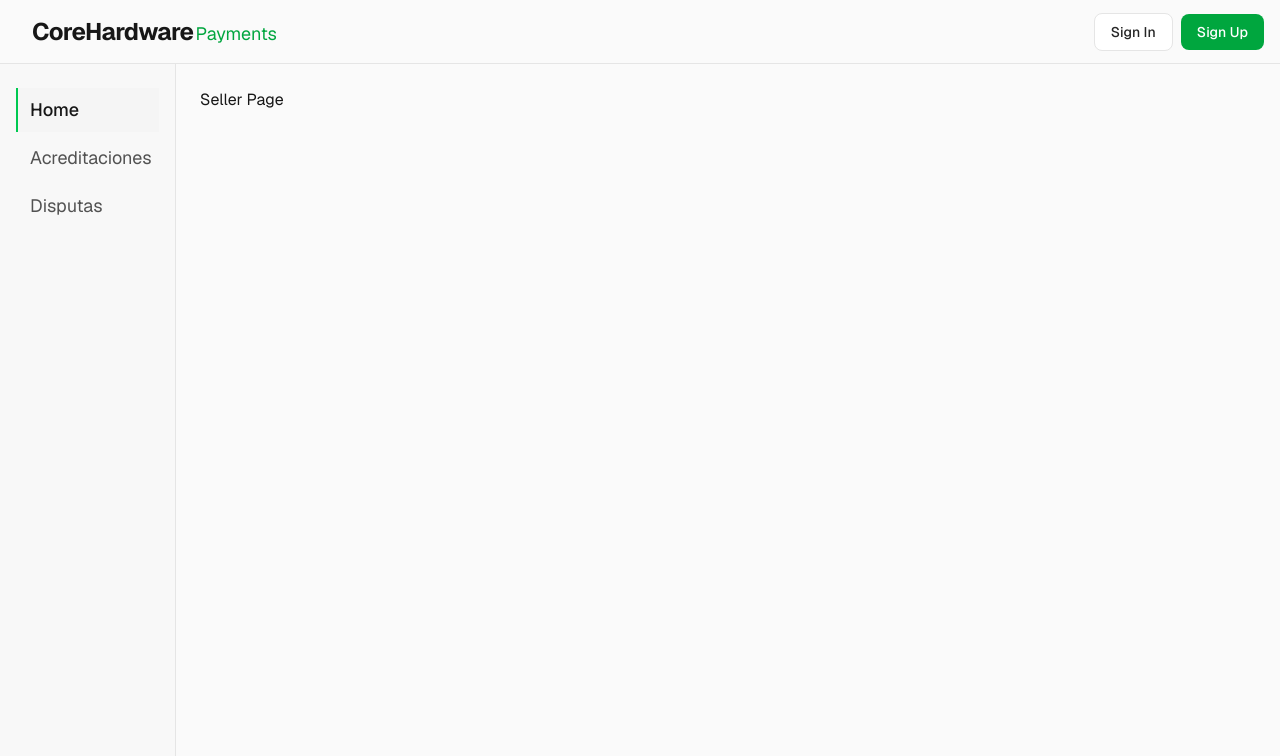
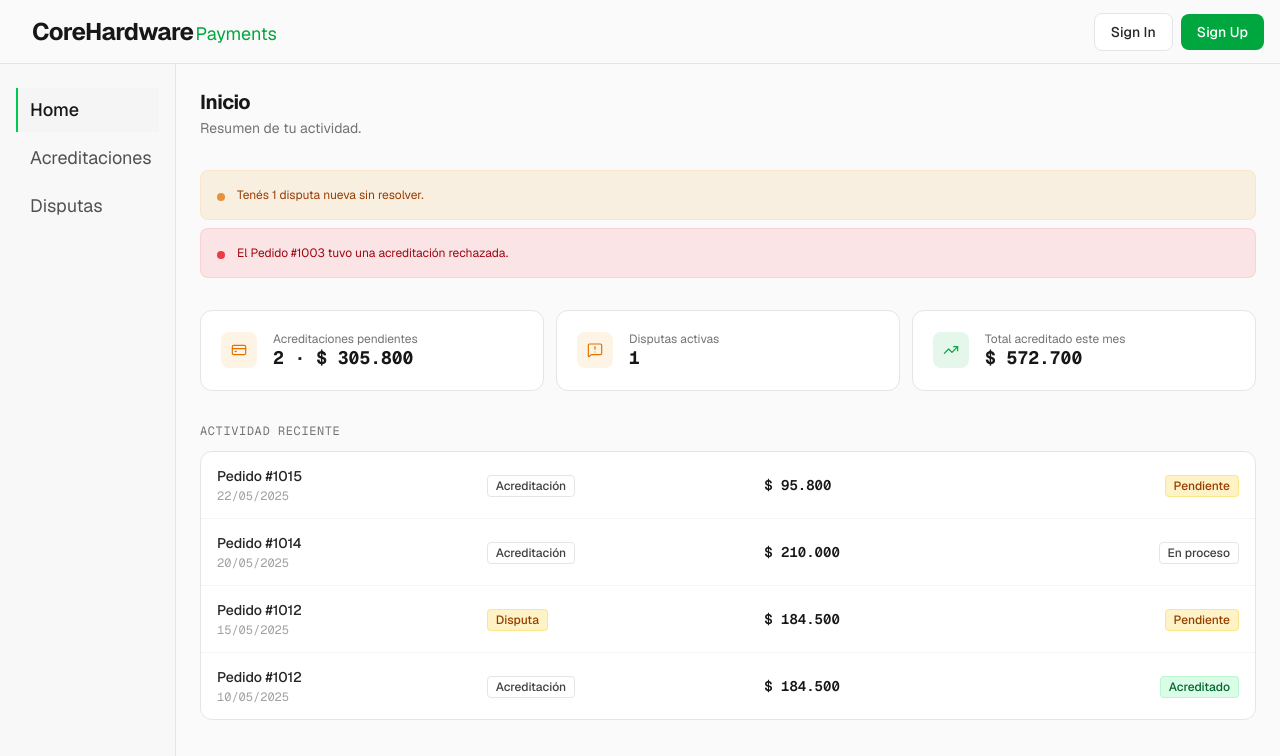
Before and after one commit to IAW-2026/proyecto-c-payments2-corehardware, a Next.js app: page /seller in a window 1280 px wide. Shown: the top 756 px of the page. Built offline with nearby package versions, Linux system fonts and the light colour scheme; no server answers.

Commit message:
seller homepage

```diff
--- a/app/(protected)/buyer/page.tsx
+++ b/app/(protected)/buyer/page.tsx
@@ -3,7 +3,7 @@
 import { CreditCard, MessageSquareWarning, Package } from 'lucide-react'
 import { Badge } from '@/components/ui/badge'
 import { formatFecha, formatMonto } from '@/lib/formatters'
-import { SummaryCard } from '@/components/buyer/summary-card'
+import { SummaryCard } from '@/components/ui/summary-card'
 import { AlertBanner } from '@/components/buyer/alert-banner'
 
 
--- a/app/(protected)/seller/page.tsx
+++ b/app/(protected)/seller/page.tsx
@@ -1,3 +1,125 @@
-export default function SellerPage() {
-    return <div>Seller Page</div>;
+'use client'
+
+import { CreditCard, MessageSquareWarning, TrendingUp } from 'lucide-react'
+import { Badge } from '@/components/ui/badge'
+import { Notification } from '@/components/ui/notification'
+import { SummaryCard } from '@/components/ui/summary-card'
+import { formatFecha, formatMonto } from '@/lib/formatters'
+
+const badgeVariant: Record<string, React.ComponentProps<typeof Badge>['variant']> = {
+    pendiente:  'warning',
+    en_proceso: 'default',
+    acreditado: 'accent',
+    rechazado:  'danger',
+    reembolsada:'accent',
+    repuesta:   'accent',
+    rechazada:  'danger',
 }
+
+const badgeLabel: Record<string, string> = {
+    pendiente:   'Pendiente',
+    en_proceso:  'En proceso',
+    acreditado:  'Acreditado',
+    rechazado:   'Rechazado',
+    reembolsada: 'Reembolsada',
+    repuesta:    'Repuesta',
+    rechazada:   'Rechazada',
+}
+
+export default function SellerHomePage() {
+    return (
+        <div className="max-w-6xl mx-auto space-y-8">
+
+            {/* Encabezado */}
+            <div>
+                <h1 className="text-xl font-bold tracking-tight text-neutral-900 dark:text-neutral-100">Inicio</h1>
+                <p className="text-sm text-neutral-500 mt-0.5">Resumen de tu actividad.</p>
+            </div>
+
+            {/* Alertas */}
+            {alertas.length > 0 && (
+                <div className="space-y-2">
+                    {alertas.map((a) => (
+                        <Notification key={a.id} variant={a.variant}>{a.mensaje}</Notification>
+                    ))}
+                </div>
+            )}
+
+            {/* Resumen */}
+            <div className="grid grid-cols-1 sm:grid-cols-3 gap-3">
+                <SummaryCard
+                    icon={CreditCard}
+                    label="Acreditaciones pendientes"
+                    value={`${resumen.acreditacionesPendientes.cantidad} · ${formatMonto(resumen.acreditacionesPendientes.monto)}`}
+                    accent={resumen.acreditacionesPendientes.cantidad > 0}
+                />
+                <SummaryCard
+                    icon={MessageSquareWarning}
+                    label="Disputas activas"
+                    value={resumen.disputasActivas}
+                    accent={resumen.disputasActivas > 0}
+                />
+                <SummaryCard
+                    icon={TrendingUp}
+                    label="Total acreditado este mes"
+                    value={formatMonto(resumen.totalAcreditadoMes)}
+                />
+            </div>
+
+            {/* Actividad reciente */}
+            <div className="space-y-3">
+                <h2 className="text-xs font-mono uppercase tracking-wider text-neutral-500 dark:text-neutral-500">
+                    Actividad reciente
+                </h2>
+                <div className="bg-white dark:bg-neutral-900 border border-neutral-200 dark:border-neutral-800 rounded-xl overflow-hidden">
+                    <table className="w-full">
+                        <tbody>
+                            {actividad.map((a) => (
+                                <tr key={a.id} className="border-b border-neutral-100 dark:border-neutral-800/60 last:border-0 hover:bg-neutral-50 dark:hover:bg-neutral-800/20 transition-colors">
+                                    <td className="px-4 py-3.5">
+                                        <p className="text-sm font-medium text-neutral-800 dark:text-neutral-200">{a.descripcion}</p>
+                                        <p className="text-xs text-neutral-400 mt-0.5 font-mono">{formatFecha(a.fecha)}</p>
+                                    </td>
+                                    <td className="px-4 py-3.5 hidden md:table-cell">
+                                        <Badge variant={a.tipo === 'acreditacion' ? 'default' : 'warning'}>
+                                            {a.tipo === 'acreditacion' ? 'Acreditación' : 'Disputa'}
+                                        </Badge>
+                                    </td>
+                                    <td className="px-4 py-3.5 font-mono text-sm font-semibold text-neutral-900 dark:text-neutral-100 whitespace-nowrap hidden md:table-cell">
+                                        {formatMonto(a.monto)}
+                                    </td>
+                                    <td className="px-4 py-3.5 text-right">
+                                        <Badge variant={badgeVariant[a.estado]}>
+                                            {badgeLabel[a.estado]}
+                                        </Badge>
+                                    </td>
+                                </tr>
+                            ))}
+                        </tbody>
+                    </table>
+                </div>
+            </div>
+
+        </div>
+    )
+}
+
+
+
+const resumen = {
+    acreditacionesPendientes: { cantidad: 2, monto: 305800 },
+    disputasActivas: 1,
+    totalAcreditadoMes: 572700,
+}
+
+const actividad = [
+    { id: 1, tipo: 'acreditacion', descripcion: 'Pedido #1015', fecha: '2025-05-22', estado: 'pendiente',  monto: 95800  },
+    { id: 2, tipo: 'acreditacion', descripcion: 'Pedido #1014', fecha: '2025-05-20', estado: 'en_proceso', monto: 210000 },
+    { id: 3, tipo: 'disputa',      descripcion: 'Pedido #1012', fecha: '2025-05-15', estado: 'pendiente',  monto: 184500 },
+    { id: 4, tipo: 'acreditacion', descripcion: 'Pedido #1012', fecha: '2025-05-10', estado: 'acreditado', monto: 184500 },
+]
+
+const alertas = [
+    { id: 1, mensaje: 'Tenés 1 disputa nueva sin resolver.', variant: 'warning' as const },
+    { id: 2, mensaje: 'El Pedido #1003 tuvo una acreditación rechazada.', variant: 'danger' as const },
+]
```
Also changed, not shown: components/ui/summary-card.tsx (renamed from components/buyer/summary-card.tsx).
